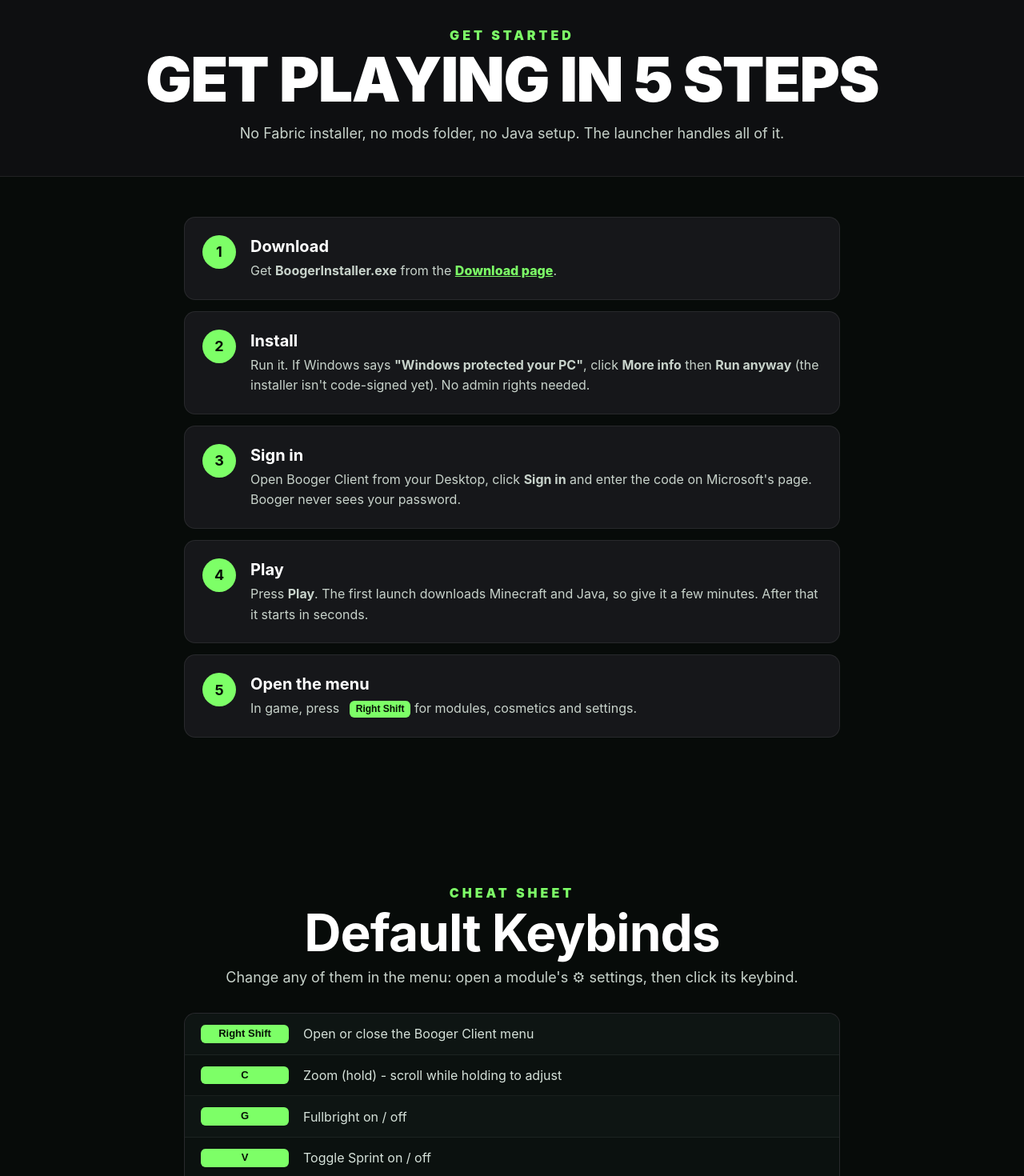
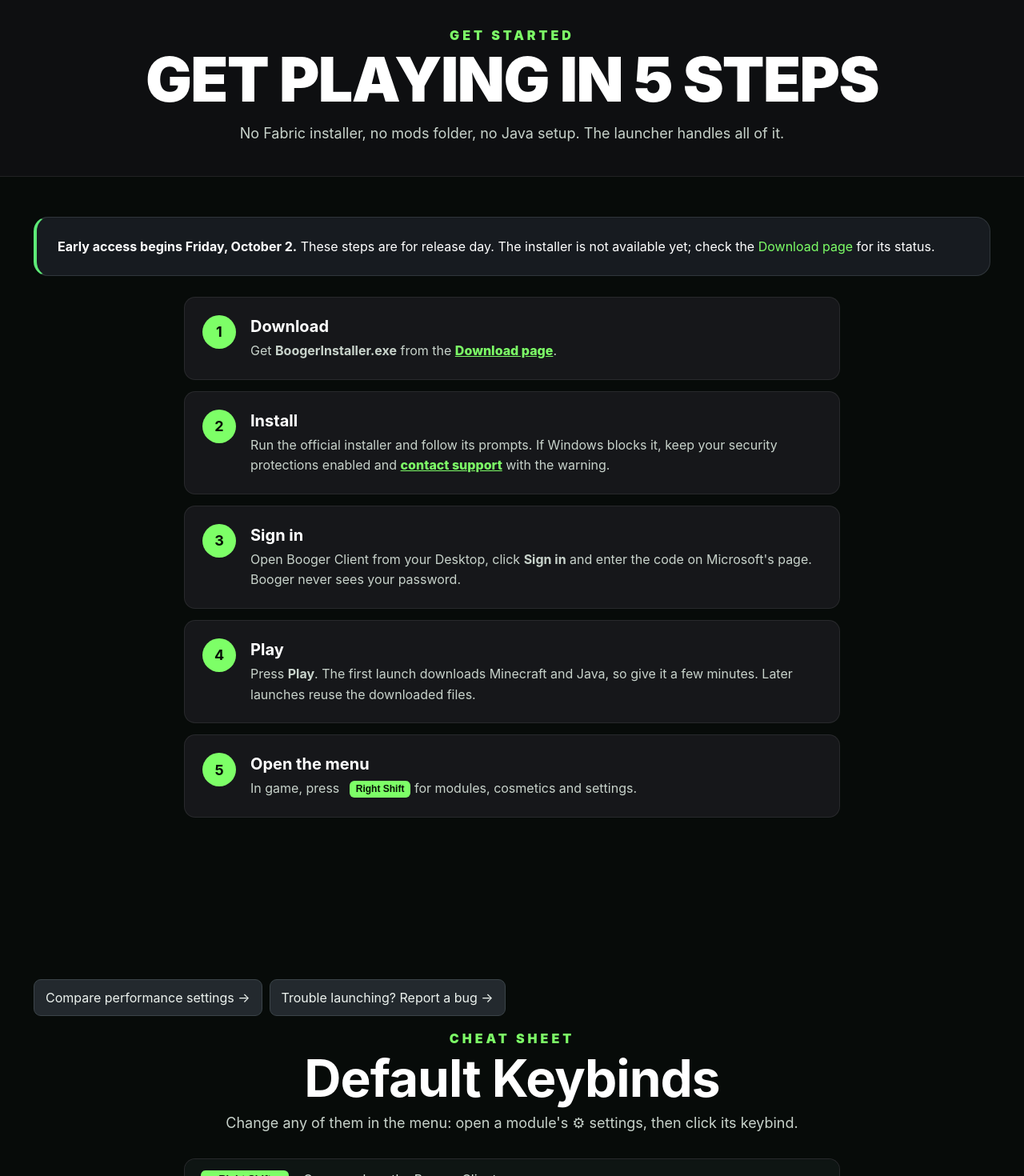
Before and after one commit to rylofficalacc-prog/booger-client-site, a Next.js app: page /get-started in a window 1280 px wide. Shown: the part 116-1586 px from the top of the page at 80% size. Built offline with nearby package versions, Linux system fonts and the light colour scheme; no server answers; a web font is replaced by a local one.

Commit message:
Upgrade website app/get-started

```diff
--- a/app/get-started/page.tsx
+++ b/app/get-started/page.tsx
@@ -1,15 +1,15 @@
 import type { Metadata } from "next";
 import Link from "next/link";
 import PageHeader from "../components/PageHeader";
-import { keybinds } from "../data";
+import { keybinds, launcherDownload } from "../data";
 
 export const metadata: Metadata = { title: "Get Started", description: "Install Booger Client on Minecraft 1.21.11 Fabric and learn the keybinds." };
 
 const steps = [
   { title: "Download", body: <>Get <b>BoogerInstaller.exe</b> from the <Link href="/download">Download page</Link>.</> },
-  { title: "Install", body: <>Run it. If Windows says <b>&quot;Windows protected your PC&quot;</b>, click <b>More info</b> then <b>Run anyway</b> (the installer isn&apos;t code-signed yet). No admin rights needed.</> },
+  { title: "Install", body: <>Run the official installer and follow its prompts. If Windows blocks it, keep your security protections enabled and <Link href="/support">contact support</Link> with the warning.</> },
   { title: "Sign in", body: <>Open Booger Client from your Desktop, click <b>Sign in</b> and enter the code on Microsoft&apos;s page. Booger never sees your password.</> },
-  { title: "Play", body: <>Press <b>Play</b>. The first launch downloads Minecraft and Java, so give it a few minutes. After that it starts in seconds.</> },
+  { title: "Play", body: <>Press <b>Play</b>. The first launch downloads Minecraft and Java, so give it a few minutes. Later launches reuse the downloaded files.</> },
   { title: "Open the menu", body: <>In game, press <kbd>Right Shift</kbd> for modules, cosmetics and settings.</> },
 ];
 
@@ -18,6 +18,7 @@
     <>
       <PageHeader eyebrow="Get Started" title="Get Playing In 5 Steps" sub="No Fabric installer, no mods folder, no Java setup. The launcher handles all of it." />
       <section className="section tight">
+        {!launcherDownload.ready && <p className="releaseNotice"><b>Early access begins Friday, October 2.</b> These steps are for release day. The installer is not available yet; check the <Link href="/download">Download page</Link> for its status.</p>}
         <ol className="steps">
           {steps.map((s, i) => (
             <li key={s.title}>
@@ -27,7 +28,7 @@
           ))}
         </ol>
       </section>
-      <section className="section">
+      <section className="section"><div className="toolActions"><Link href="/performance">Compare performance settings →</Link><Link href="/support#bug-report">Trouble launching? Report a bug →</Link></div>
         <div className="sectionHead">
           <p>Cheat Sheet</p>
           <h2>Default Keybinds</h2>
```
